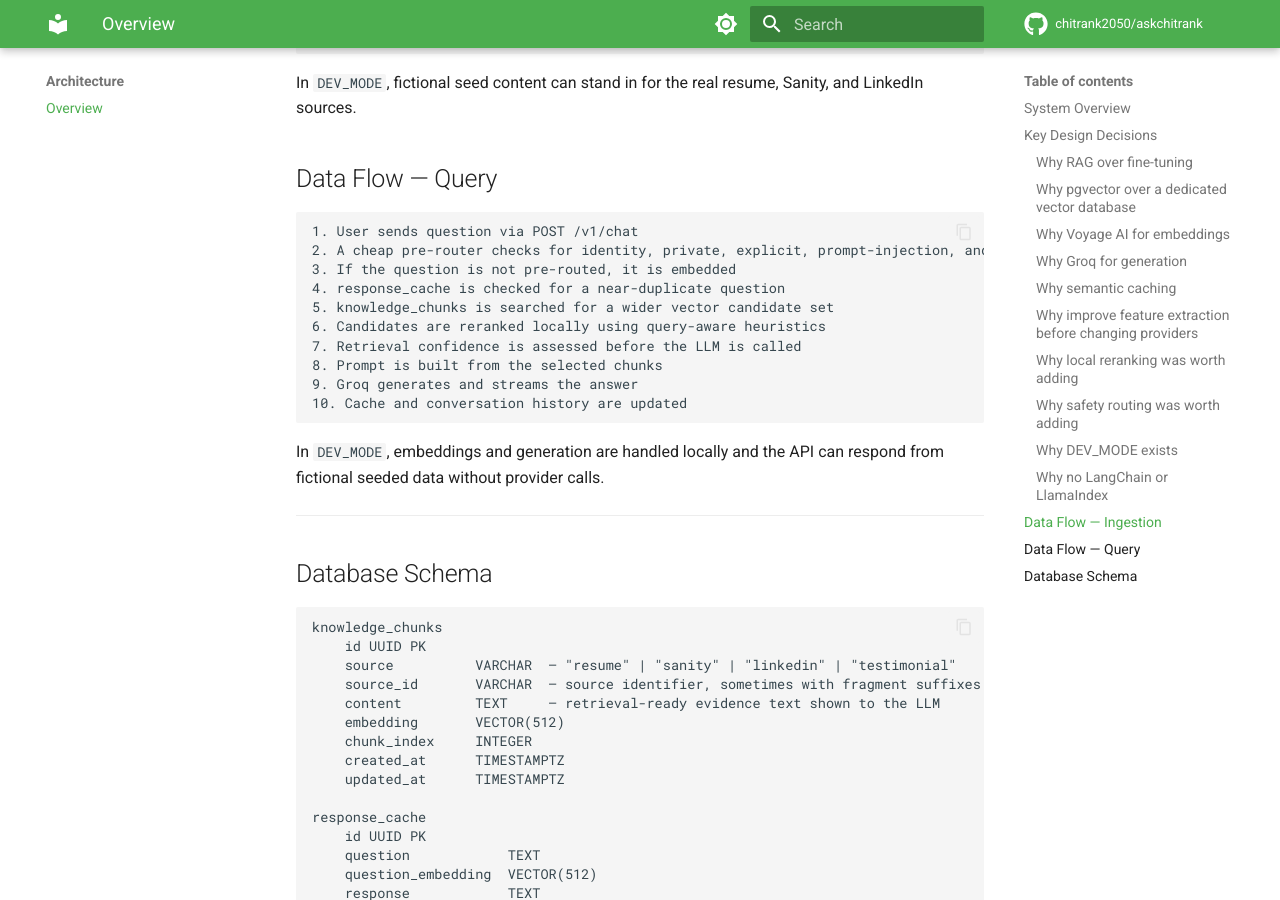
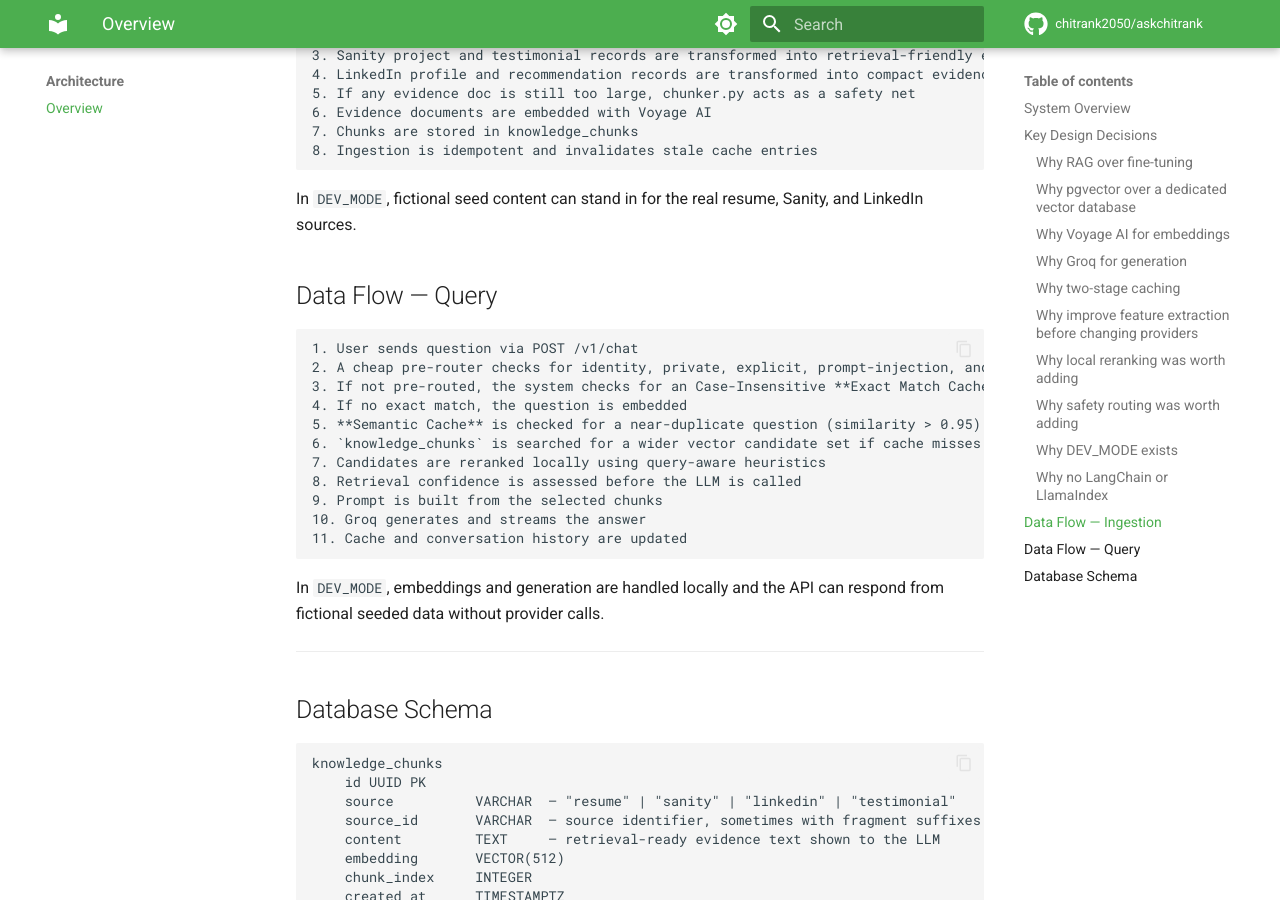
Before and after one commit to chitrank2050/askchitrank, an MkDocs documentation site: the page built from docs/architecture/overview.md, in a window 1280 px wide and 900 px high, scrolled down 3920 px. Built offline with MkDocs 1.6.1 and Material for MkDocs 9.7.7, drawn with Linux system fonts in a browser that asks for light colours; comment, search, counter and statistics services are not loaded; some of the changed text lies outside the part shown.

Commit message:
feat: Implement advanced retrieval scoring with lexical and source boosts, update architecture diagrams, and add PaaS deployment and connection pooling documentation.

````diff
--- a/docs/architecture/overview.md
+++ b/docs/architecture/overview.md
@@ -24,8 +24,8 @@
                           │
 ┌─────────────────────────▼───────────────────────────────────┐
 │                   Retrieval Layer                            │
-│   Embed question → Cache lookup → Vector search → Rerank    │
-│   → Confidence gate                                          │
+│   Exact match check → Embed → Semantic cache → Vector search │
+│   → Local Rerank → Confidence gate                           │
 └─────────────────────────┬───────────────────────────────────┘
                           │
 ┌─────────────────────────▼───────────────────────────────────┐
@@ -69,9 +69,14 @@
 
 Groq provides fast response streaming and a practical free tier for portfolio traffic. The app currently uses `llama-3.3-70b-versatile`.
 
-### Why semantic caching
+### Why two-stage caching
 
-Many portfolio questions are repeated in slightly different wording. Semantic caching reduces repeated LLM calls and keeps latency low.
+Many portfolio questions are repeated exactly or with very similar wording. The system uses a two-stage cache:
+
+1. **Exact Match**: Case-insensitive string match. Zero API cost (no embedding, no LLM).
+2. **Semantic Cache**: Cosine similarity match (> 0.95). Zero LLM cost.
+
+This maximizes speed and protects provider rate limits for popular queries.
 
 ### Why improve feature extraction before changing providers
 
@@ -156,14 +161,15 @@
 ```
 1. User sends question via POST /v1/chat
 2. A cheap pre-router checks for identity, private, explicit, prompt-injection, and clearly off-topic questions
-3. If the question is not pre-routed, it is embedded
-4. response_cache is checked for a near-duplicate question
-5. knowledge_chunks is searched for a wider vector candidate set
-6. Candidates are reranked locally using query-aware heuristics
-7. Retrieval confidence is assessed before the LLM is called
-8. Prompt is built from the selected chunks
-9. Groq generates and streams the answer
-10. Cache and conversation history are updated
+3. If not pre-routed, the system checks for an Case-Insensitive **Exact Match Cache** hit
+4. If no exact match, the question is embedded
+5. **Semantic Cache** is checked for a near-duplicate question (similarity > 0.95)
+6. `knowledge_chunks` is searched for a wider vector candidate set if cache misses
+7. Candidates are reranked locally using query-aware heuristics
+8. Retrieval confidence is assessed before the LLM is called
+9. Prompt is built from the selected chunks
+10. Groq generates and streams the answer
+11. Cache and conversation history are updated
 ```
 
 In `DEV_MODE`, embeddings and generation are handled locally and the API can respond from fictional seeded data without provider calls.
--- a/pyproject.toml
+++ b/pyproject.toml
@@ -1,6 +1,6 @@
 [project]
 name = "askchitrank"
-version = "0.6.2"
+version = "0.6.3"
 description = "RAG-powered AI assistant that answers questions about Chitrank — trained on resume, portfolio, and work history."
 readme = { file = "README.md", content-type = "text/markdown" }
 requires-python = ">=3.12"
````
Also changed, not shown: README.md (+28 -17 lines), docs/development/database.md (+16 -0 lines), docs/index.md (+17 -15 lines), docs/retrieval/overview.md (+27 -0 lines).
